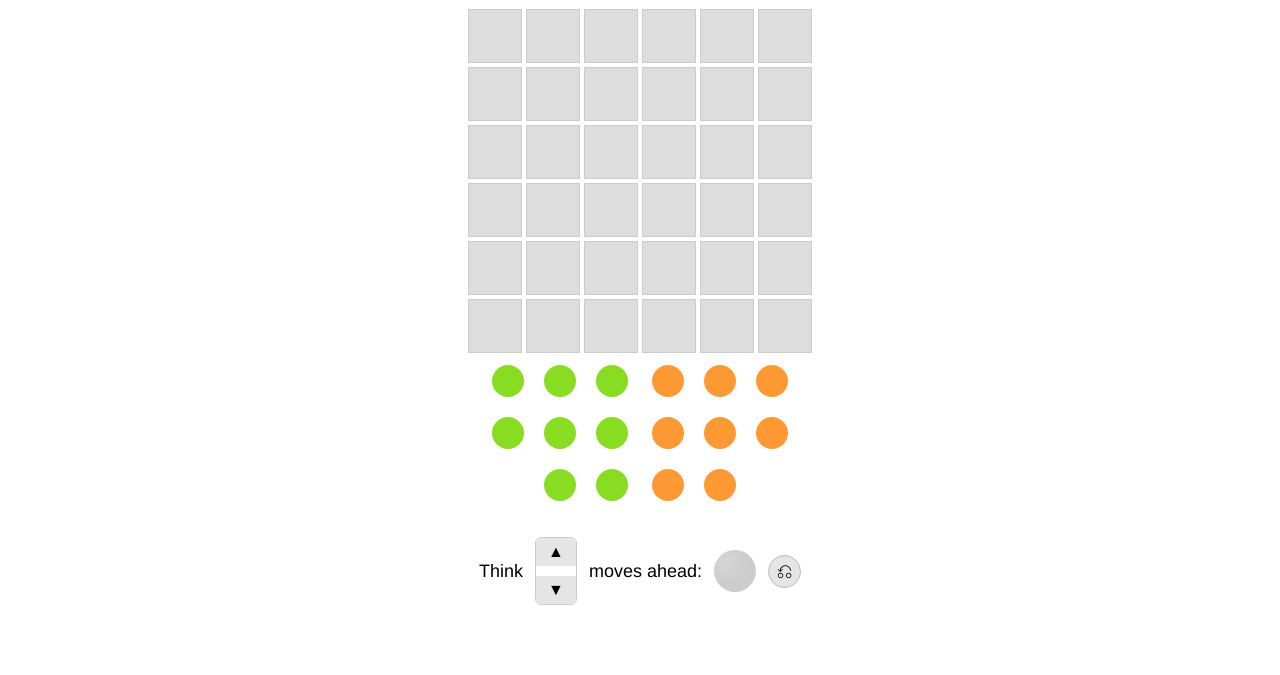
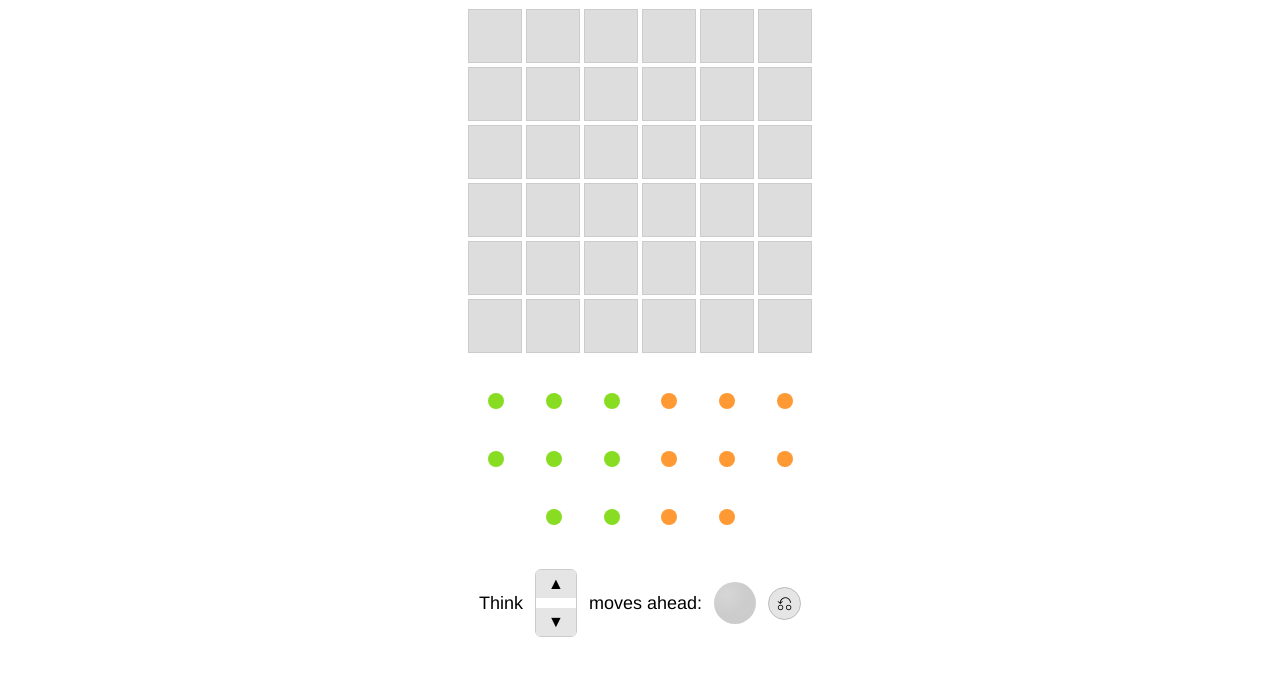
Before and after one commit to bracketdash/boop, a plain HTML site: page index.html in a window 1280 px wide. Shown: the part 59-734 px from the top of the page. Drawn offline with Linux system fonts and the light colour scheme.

Commit message:
get html and css mostly squared away

```diff
--- a/js/ui.js
+++ b/js/ui.js
@@ -64,7 +64,7 @@ function init() {
     });
   });
   // TODO: document.querySelector("")...
-  // TODO: add "piece-selected" to .board
+  // TODO: add "piece-selected" to .container
   const numberControl = document.querySelector(".number-control");
   numberControl.querySelector(".up").addEventListener("click", () => {
     handleDepthChange(minnie, game, 1);
--- a/styles.css
+++ b/styles.css
@@ -52,9 +52,9 @@ body {
 
 .row > div {
   background: #ddd;
+  border: 1px solid #ccc;
   height: 52px;
   width: 52px;
-  border: 1px solid #ccc;
 }
 
 .piece-selected .row > .empty {
@@ -72,13 +72,15 @@ body {
 .pieces {
   align-items: center;
   display: flex;
-  gap: 4px;
+  gap: 5px;
   justify-content: center;
+  margin-top: 20px;
 }
 
 .pieces > div {
   display: flex;
   flex-wrap: wrap;
+  gap: 6px;
 }
 
 .pieces > div:nth-child(1) {
@@ -94,23 +96,44 @@ body {
 
 .pieces .big:after,
 .pieces .little:after {
+  border-radius: 50%;
   content: "";
   position: absolute;
-  border-radius: 50%;
 }
 
 .pieces .big:after {
   height: 32px;
+  left: 10px;
+  top: 10px;
   width: 32px;
-  top: 10px;
-  left: 10px;
 }
 
 .pieces .little:after {
-  height: 32px;
-  width: 32px;
-  top: 10px;
-  left: 10px;
+  height: 16px;
+  left: 18px;
+  top: 18px;
+  width: 16px;
+}
+
+.pieces .big.selected:after,
+.pieces .little.selected:after {
+  outline: 3px solid #69b;
+}
+
+.container:not(.piece-selected) .pieces .big,
+.container:not(.piece-selected) .pieces .little {
+  border-radius: 6px;
+  cursor: pointer;
+}
+
+.container:not(.piece-selected) .pieces .big:hover,
+.container:not(.piece-selected) .pieces .little:hover {
+  background: #eee;
+}
+
+.container:not(.piece-selected) .pieces .big:active,
+.container:not(.piece-selected) .pieces .little:active {
+  background: #ccc;
 }
 
 .pieces > div:nth-child(1) > div:after {
```
